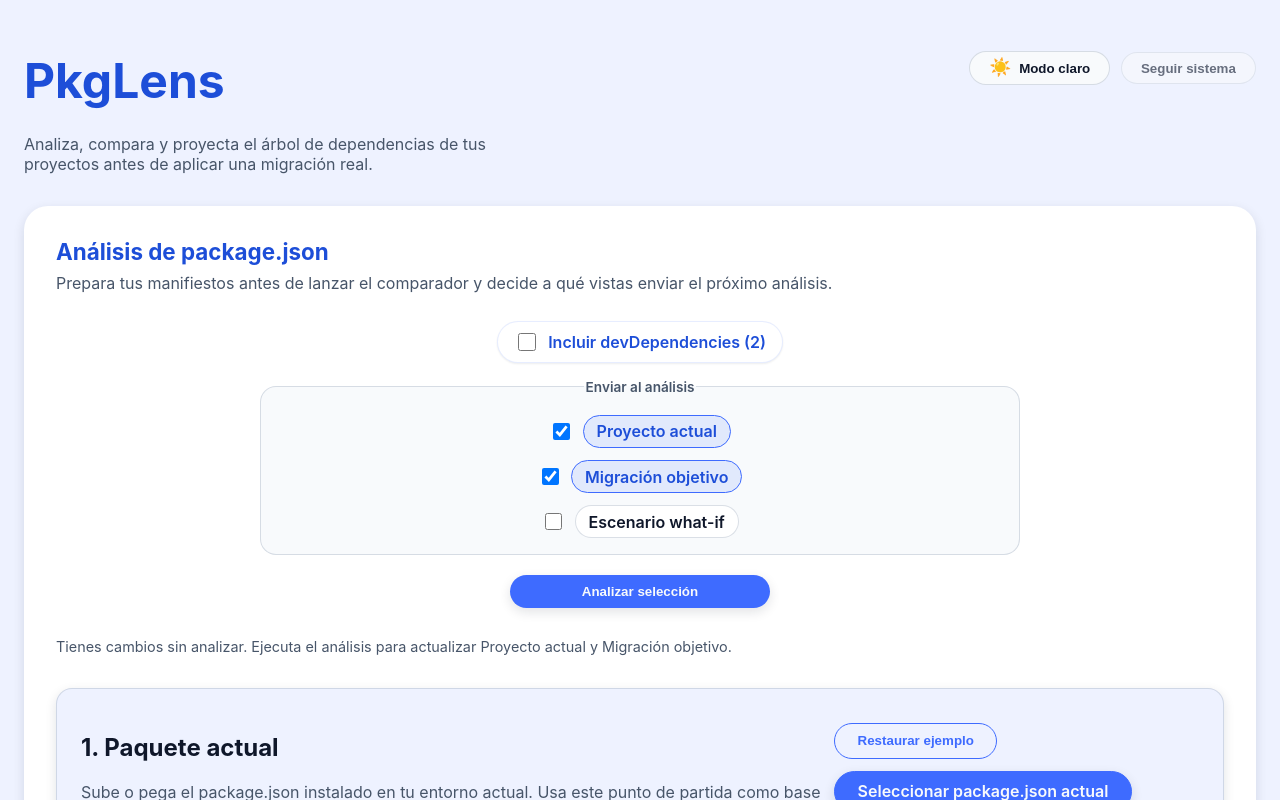
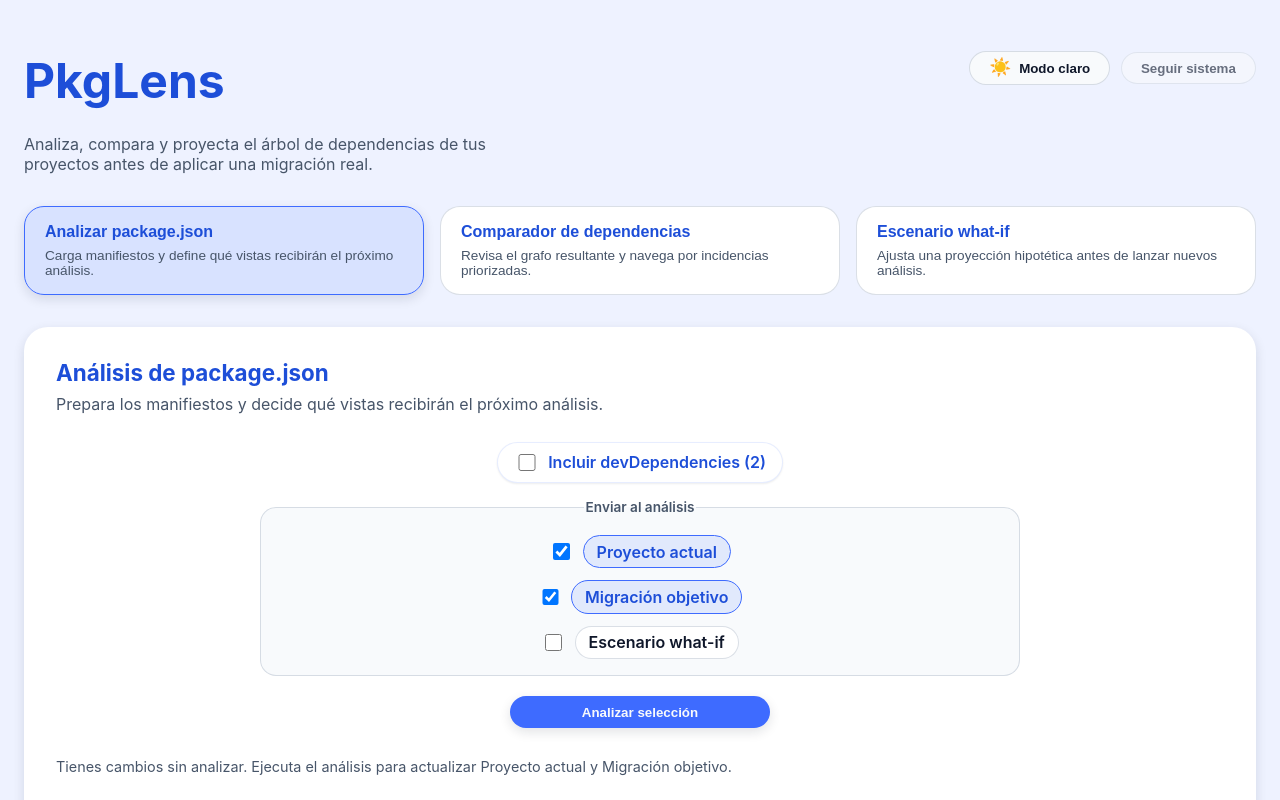
Before and after one commit to ElMaxter99/PkgLens, a React (Create React App) app: page / in a window 1280 px wide. Shown: the top 800 px of the page. Built offline with nearby package versions, Linux system fonts and the light colour scheme.

Commit message:
Refactor workspace into focused zones

```diff
--- a/src/App.css
+++ b/src/App.css
@@ -38,6 +38,65 @@
   gap: 0.65rem;
 }
 
+.app__zones {
+  display: grid;
+  gap: 1rem;
+}
+
+.app__zone {
+  border: 1px solid var(--color-border);
+  border-radius: 1.25rem;
+  padding: 1rem 1.25rem;
+  background: var(--color-surface);
+  text-align: left;
+  display: flex;
+  flex-direction: column;
+  gap: 0.4rem;
+  align-items: flex-start;
+  cursor: pointer;
+  transition: transform var(--transition-medium), box-shadow var(--transition-medium), border-color var(--transition-medium),
+    background var(--transition-medium);
+}
+
+.app__zone:not(:disabled):hover {
+  transform: translateY(-2px);
+  box-shadow: var(--shadow-xs);
+  border-color: var(--color-primary);
+}
+
+.app__zone--active {
+  background: var(--color-primary-soft);
+  border-color: var(--color-primary);
+  box-shadow: var(--shadow-sm);
+}
+
+.app__zone:disabled {
+  opacity: 0.55;
+  cursor: not-allowed;
+}
+
+.app__zone-title {
+  font-weight: 700;
+  font-size: 1rem;
+  color: var(--color-primary-strong);
+}
+
+.app__zone-description {
+  font-size: 0.85rem;
+  color: var(--color-text-muted);
+}
+
+.app__zone-hint {
+  font-size: 0.75rem;
+  color: var(--color-text-muted);
+}
+
+.app__canvas {
+  display: flex;
+  flex-direction: column;
+  gap: 2rem;
+}
+
 @media (min-width: 640px) {
   .app__analysis-targets {
     flex-direction: row;
@@ -59,11 +118,10 @@
     align-items: flex-start;
     justify-content: space-between;
   }
-}
 
-.app__workspace {
-  display: grid;
-  gap: 2rem;
+  .app__zones {
+    grid-template-columns: repeat(auto-fit, minmax(240px, 1fr));
+  }
 }
 
 .app__panel {
@@ -82,6 +140,10 @@
 
 .app__panel--comparison {
   gap: 2rem;
+}
+
+.app__panel--scenario {
+  gap: 1.5rem;
 }
 
 .app__panel-header {
@@ -263,6 +325,10 @@
   min-height: 1.5rem;
 }
 
+.app__scenario-status {
+  min-height: 1.5rem;
+}
+
 .app__pending {
   display: inline-flex;
   align-items: center;
--- a/src/App.tsx
+++ b/src/App.tsx
@@ -16,6 +16,7 @@ import './App.css';
 
 type ThemeMode = 'light' | 'dark';
 type ViewMode = 'current' | 'target' | 'scenario';
+type WorkspaceZone = 'analysis' | 'comparison' | 'scenario';
 
 const THEME_STORAGE_KEY = 'pkgLensTheme';
 
@@ -25,6 +26,18 @@ const ANALYSIS_LABELS: Record<ViewMode, string> = {
   current: 'Proyecto actual',
   target: 'Migración objetivo',
   scenario: 'Escenario what-if',
+};
+
+const ZONE_LABELS: Record<WorkspaceZone, string> = {
+  analysis: 'Analizar package.json',
+  comparison: 'Comparador de dependencias',
+  scenario: 'Escenario what-if',
+};
+
+const ZONE_DESCRIPTIONS: Record<WorkspaceZone, string> = {
+  analysis: 'Carga manifiestos y define qué vistas recibirán el próximo análisis.',
+  comparison: 'Revisa el grafo resultante y navega por incidencias priorizadas.',
+  scenario: 'Ajusta una proyección hipotética antes de lanzar nuevos análisis.',
 };
 
 const formatTargetsList = (targets: string[]): string => {
@@ -120,6 +133,7 @@ function App(): JSX.Element {
     target: null,
     scenario: null,
   });
+  const [activeZone, setActiveZone] = useState<WorkspaceZone>('analysis');
   const [activeView, setActiveView] = useState<ViewMode>('current');
   const [loading, setLoading] = useState<boolean>(false);
   const [errorMessage, setErrorMessage] = useState<string | null>(null);
@@ -182,6 +196,12 @@ function App(): JSX.Element {
       setScenarioPackage(clonePackageDefinition(targetPackage));
     }
   }, [targetPackage, scenarioDirty]);
+
+  useEffect(() => {
+    if (activeZone === 'scenario' && !targetPackage) {
+      setActiveZone('analysis');
+    }
+  }, [activeZone, targetPackage]);
 
   const handleError = useCallback((message: string) => {
     setErrorMessage(message);
@@ -412,11 +432,32 @@ function App(): JSX.Element {
         </div>
       </header>
 
-      <section className="app__workspace">
+      <section className="app__zones" aria-label="Áreas de trabajo">
+        {(['analysis', 'comparison', 'scenario'] as WorkspaceZone[]).map((zone) => {
+          const disabled = zone === 'scenario' && !targetPackage;
+          return (
+            <button
+              key={zone}
+              type="button"
+              className={`app__zone ${activeZone === zone ? 'app__zone--active' : ''}`}
+              onClick={() => setActiveZone(zone)}
+              disabled={disabled}
+              aria-pressed={activeZone === zone}
+            >
+              <span className="app__zone-title">{ZONE_LABELS[zone]}</span>
+              <span className="app__zone-description">{ZONE_DESCRIPTIONS[zone]}</span>
+              {disabled && <span className="app__zone-hint">Carga un objetivo para habilitar.</span>}
+            </button>
+          );
+        })}
+      </section>
+
+      <section className="app__canvas">
+        {activeZone === 'analysis' && (
           <div className="app__panel app__panel--analysis">
             <div className="app__panel-header">
               <h2>Análisis de package.json</h2>
-            <p>Prepara tus manifiestos antes de lanzar el comparador y decide a qué vistas enviar el próximo análisis.</p>
+              <p>Prepara los manifiestos y decide qué vistas recibirán el próximo análisis.</p>
             </div>
             <div className="app__panel-actions">
               <div className="app__analysis-settings">
@@ -497,14 +538,10 @@ function App(): JSX.Element {
                 actionLabel="Seleccionar package.json objetivo"
               />
             </div>
-          <ScenarioEditor
-            basePackage={targetPackage}
-            value={scenarioPackage}
-            onChange={handleScenarioChange}
-            onReset={handleScenarioReset}
-            disabled={!targetPackage}
-          />
           </div>
+        )}
+
+        {activeZone === 'comparison' && (
           <div className="app__panel app__panel--comparison">
             <div className="app__panel-header">
               <h2>Comparador de dependencias</h2>
@@ -558,6 +595,34 @@ function App(): JSX.Element {
             </div>
             <DependencyTree data={activeResult} loading={loading} error={errorMessage} hasPendingChanges={hasPendingChanges} />
           </div>
+        )}
+
+        {activeZone === 'scenario' && (
+          <div className="app__panel app__panel--scenario">
+            <div className="app__panel-header">
+              <h2>Escenario what-if</h2>
+              <p>Parte del objetivo, modifica versiones y envía el escenario a un próximo análisis.</p>
+            </div>
+            <div className="app__scenario-status" aria-live="polite">
+              {analysisScope.scenario ? (
+                <span className="app__pending app__pending--success">
+                  Este escenario se incluirá en el siguiente análisis.
+                </span>
+              ) : (
+                <span className="app__pending">
+                  Activa el escenario en la zona de análisis para incorporarlo al próximo cálculo.
+                </span>
+              )}
+            </div>
+            <ScenarioEditor
+              basePackage={targetPackage}
+              value={scenarioPackage}
+              onChange={handleScenarioChange}
+              onReset={handleScenarioReset}
+              disabled={!targetPackage}
+            />
+          </div>
+        )}
       </section>
     </main>
   );
```
Lines whose indentation alone changed are shown as unchanged.
